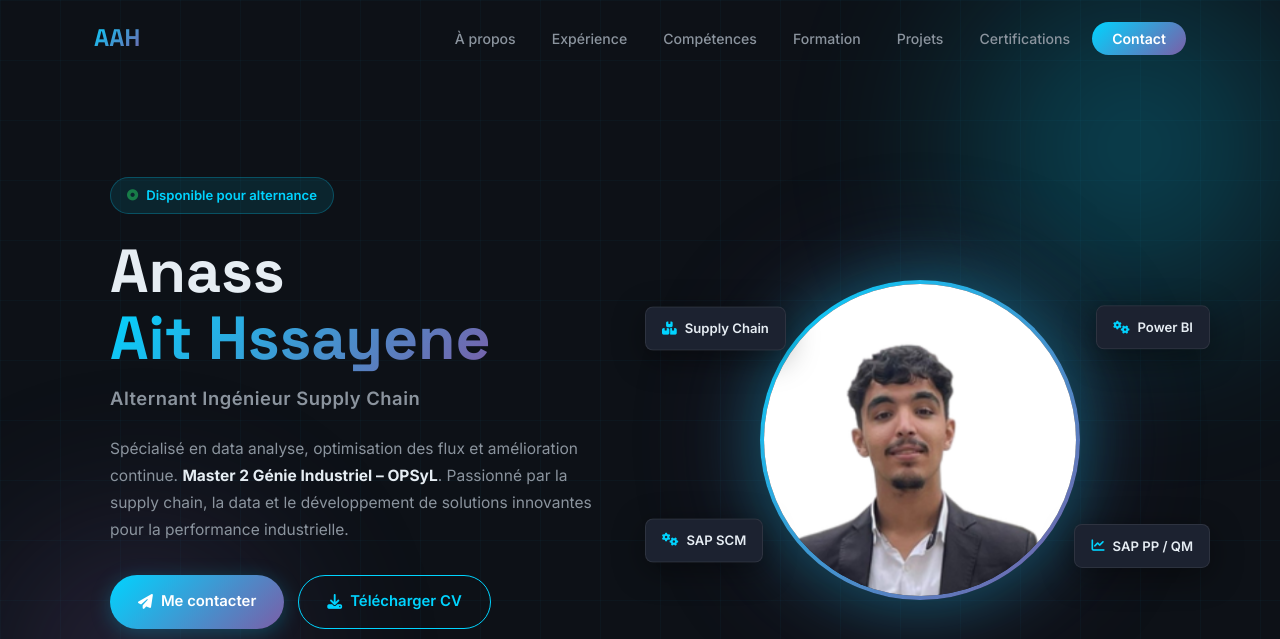
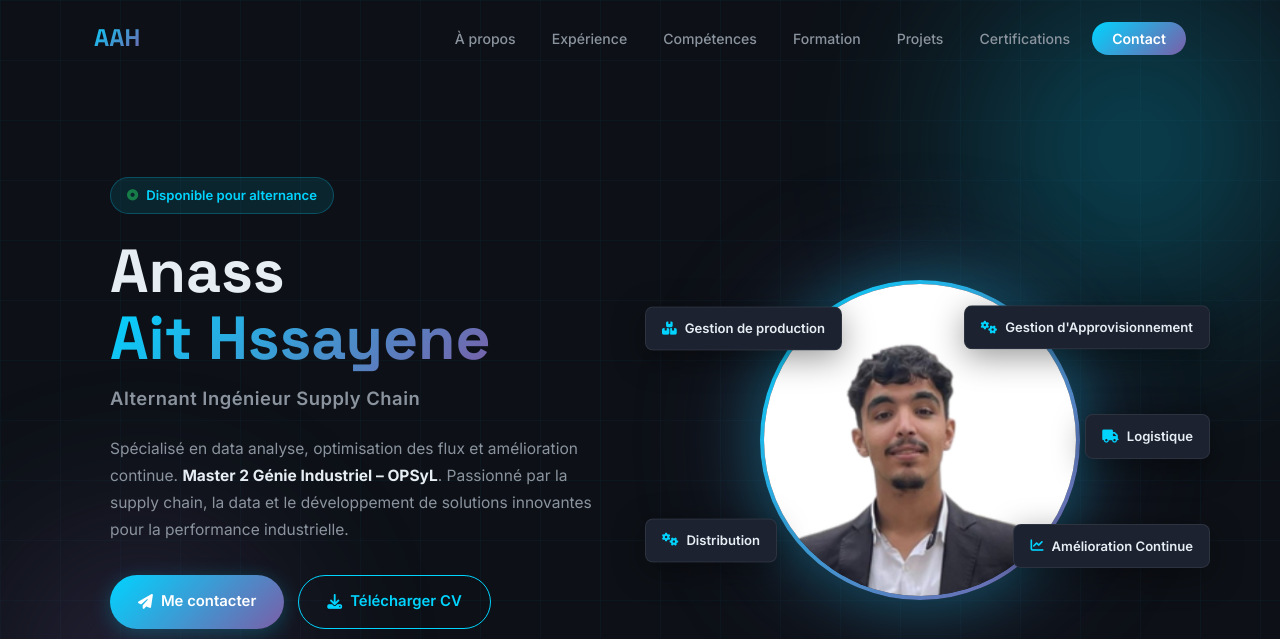
Before and after one commit to ev3rGr/scm-anas-portfolio, a plain HTML site: page index.html in a window 1280 px wide. Shown: the top 639 px of the page. Drawn offline with Linux system fonts and the light colour scheme.

Commit message:
adding and modifiying cards

```diff
--- a/index.html
+++ b/index.html
@@ -87,19 +87,23 @@
         </div>
         <div class="hero-card hero-card-1">
           <i class="fas fa-boxes-stacked"></i>
-          <span>Supply Chain</span>
+          <span>Gestion de production</span>
         </div>
         <div class="hero-card hero-card-2">
           <i class="fas fa-chart-line"></i>
-          <span>SAP PP / QM</span>
+          <span>Amélioration Continue</span>
         </div>
         <div class="hero-card hero-card-3">
           <i class="fas fa-gears"></i>
-          <span>Power BI</span>
+          <span>Gestion d'Approvisionnement</span>
         </div>
         <div class="hero-card hero-card-4">
           <i class="fas fa-gears"></i>
-          <span>SAP SCM</span>
+          <span>Distribution</span>
+        </div>
+        <div class="hero-card hero-card-5">
+          <i class="fas fa-truck"></i>
+          <span>Logistique</span>
         </div>
       </div>
     </div>
--- a/styles.css
+++ b/styles.css
@@ -270,6 +270,7 @@ ul { list-style: none; }
 .hero-card-2 { bottom: 10%; right: -8%; animation-delay: 1s; }   /* Power BI    — bottom right  */
 .hero-card-3 { top: 10%;    right: -8%; animation-delay: 2s; }   /* SAP SCM     — top right     */
 .hero-card-4 { bottom: 10%; left:  -5%; animation-delay: 3s; }   /* Supply Chain — bottom left  */
+.hero-card-5 { top: 42%;    right: -8%; animation-delay: 4s; }   /* Logistique   — center right */
 @keyframes cardFloat {
   0%,100%{ transform:translateY(0); }
   50%{ transform:translateY(-8px); }
@@ -748,6 +749,7 @@ footer p { font-size: .83rem; color: var(--text-muted); }
   .hero-card-2 { right: 0; }
   .hero-card-3 { right: 0; }
   .hero-card-4 { left: 0; }
+  .hero-card-5 { right: 0; }
   .stats-container { gap: 20px; }
   .stat-divider { display: none; }
   .skills-grid { grid-template-columns: 1fr; }
```
